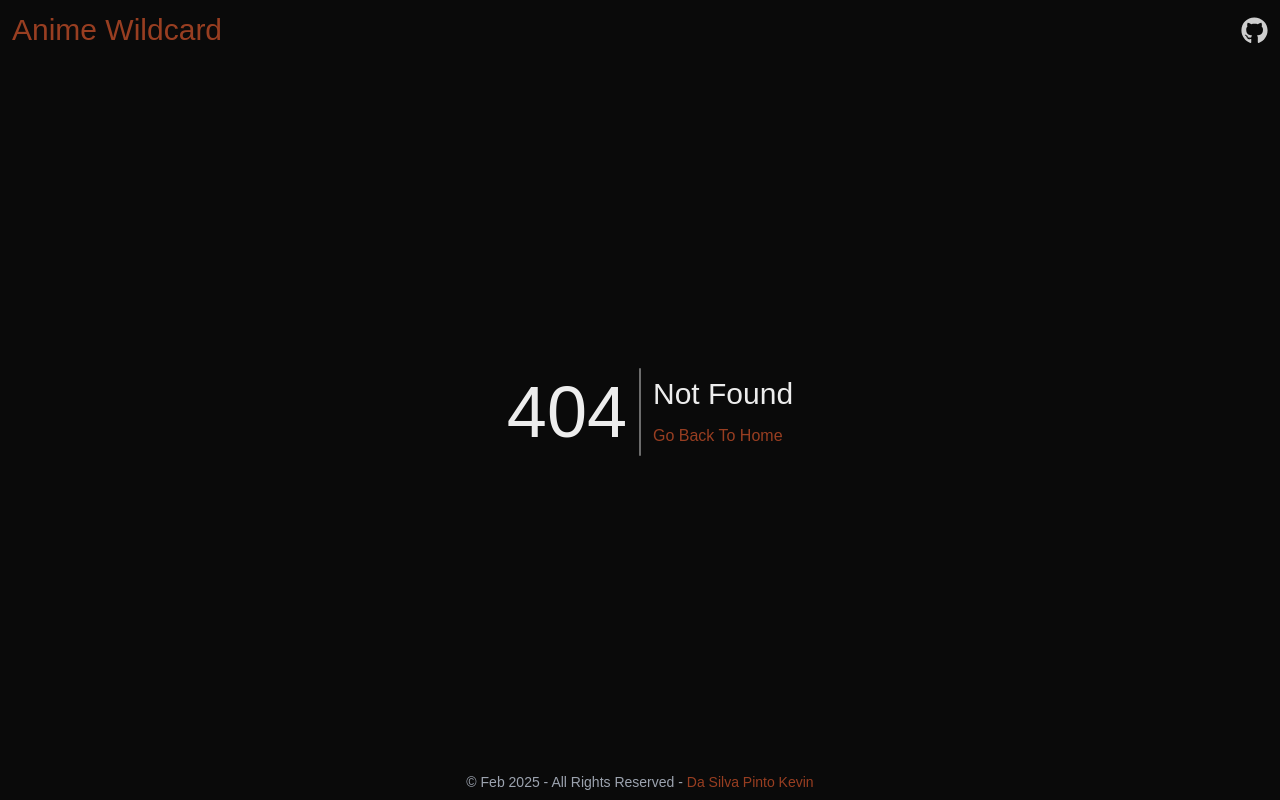
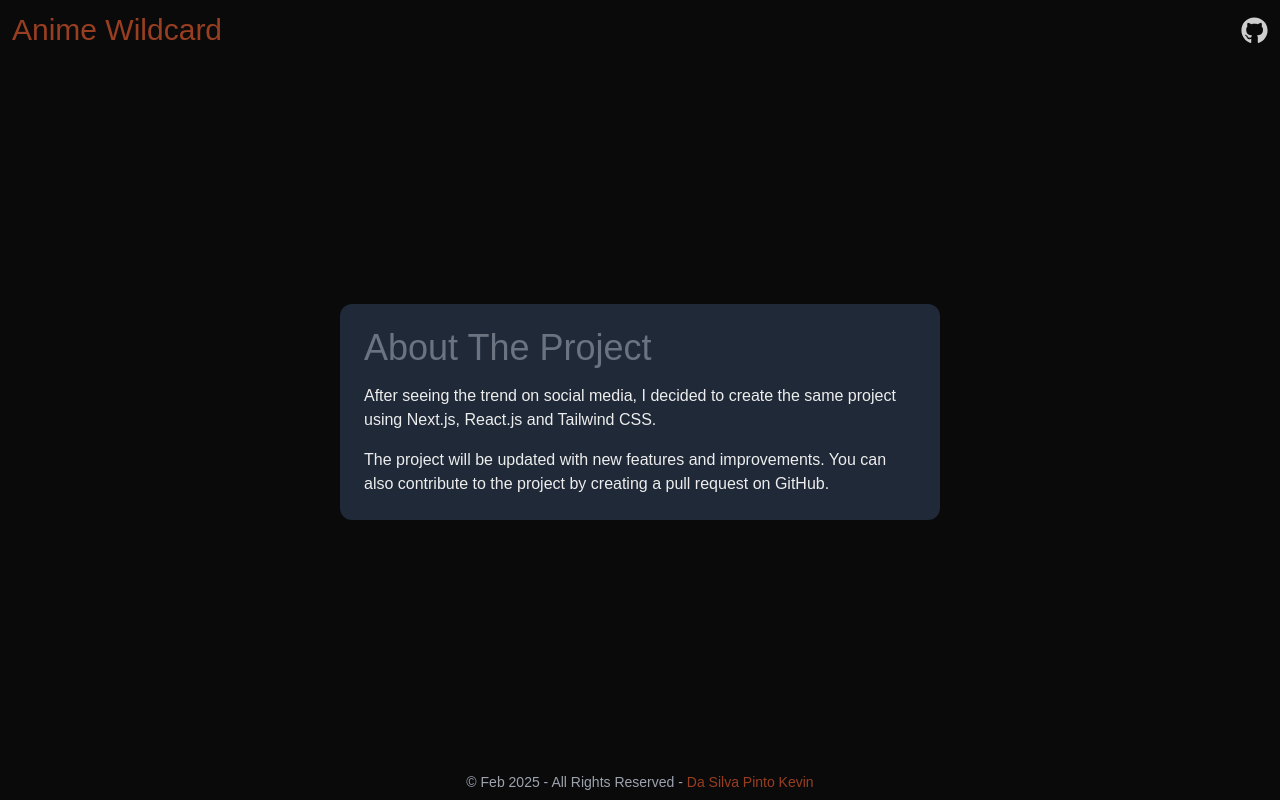
Before and after one commit to NamelessProj/Anime-Wildcard-Next, a Next.js app: page /about in a window 1280 px wide. Before the commit this address had no page. Built offline with nearby package versions, Linux system fonts and the light colour scheme.

Commit message:
Adding an about page

```diff
--- /dev/null
+++ b/src/app/about/page.js
@@ -0,0 +1,19 @@
+const Page = () => {
+    return (
+        <main className="flex justify-center  items-center p-4">
+            <div className="card bg-gray-800 p-6 rounded-xl w-[min(100%,600px)]">
+                <h1 className="text-4xl text-gray-500">
+                    About The Project
+                </h1>
+                <p className="mt-4">
+                    After seeing the trend on social media, I decided to create the same project using Next.js, React.js and Tailwind CSS.
+                </p>
+                <p className="mt-4">
+                    The project will be updated with new features and improvements. You can also contribute to the project by creating a pull request on GitHub.
+                </p>
+            </div>
+        </main>
+    );
+};
+
+export default Page;
```
